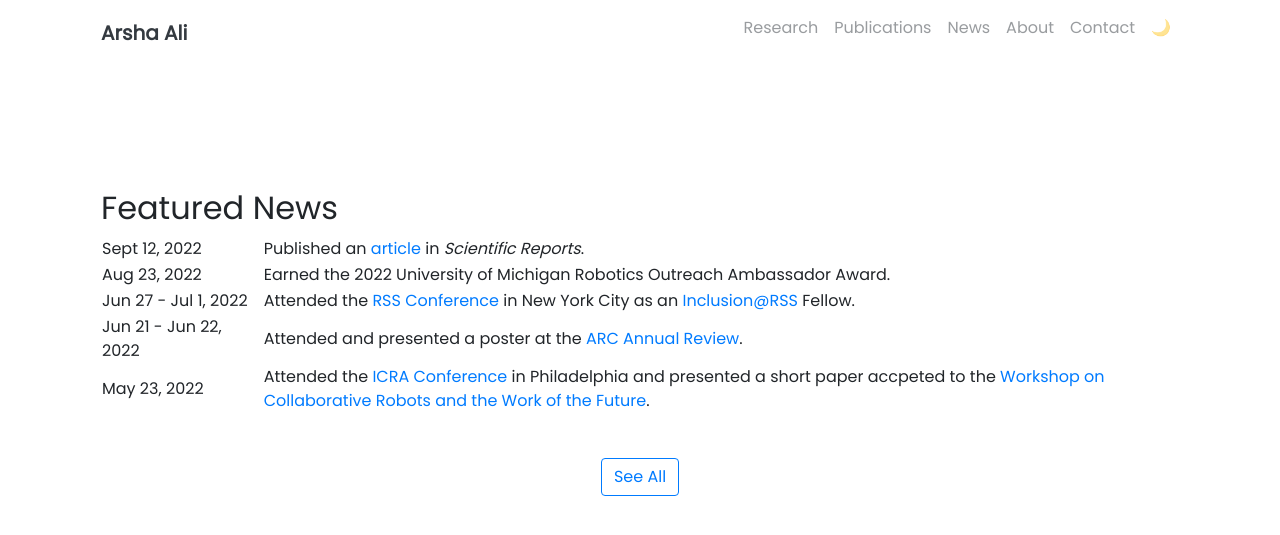
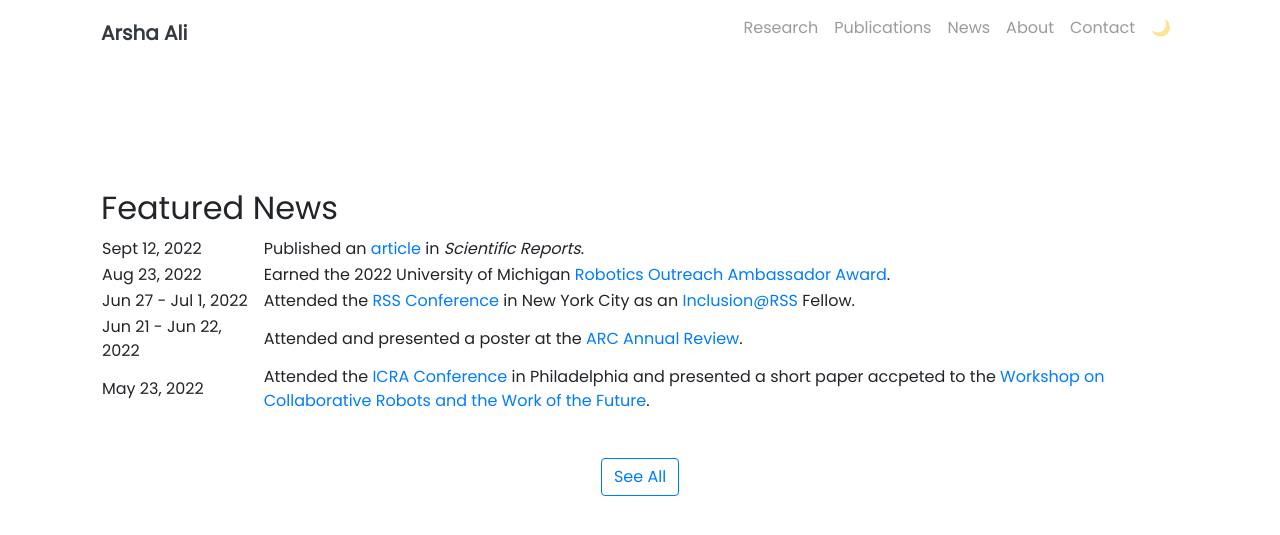
Before and after one commit to arshaali/arshaali.github.io, a Jekyll site: the page built from pages/index.md, in a window 1280 px wide and 900 px high, scrolled down 651 px, cut to the strip 0-552 px from the top of the window. Shown: the top 535 px of the strip. Built offline with Jekyll 4.4.1, drawn with Linux system fonts in a browser that asks for light colours; nearby versions of some CDN libraries; part of the change alters nothing that is shown.

```diff
--- a/_includes/landing.html
+++ b/_includes/landing.html
@@ -43,7 +43,7 @@
       </tr>
       <tr>
         <td>Aug 23, 2022</td>
-        <td>Earned the 2022 University of Michigan Robotics Outreach Ambassador Award.</td>
+        <td>Earned the 2022 University of Michigan <a href="https://robotics.umich.edu/2022/the-2022-robotics-outreach-ambassadors/?utm_campaign=Michigan%20Robotics%20Newsletter&utm_medium=email&utm_source=Revue%20newsletter">Robotics Outreach Ambassador Award</a>.</td>
       </tr>
 
       <tr>
```
